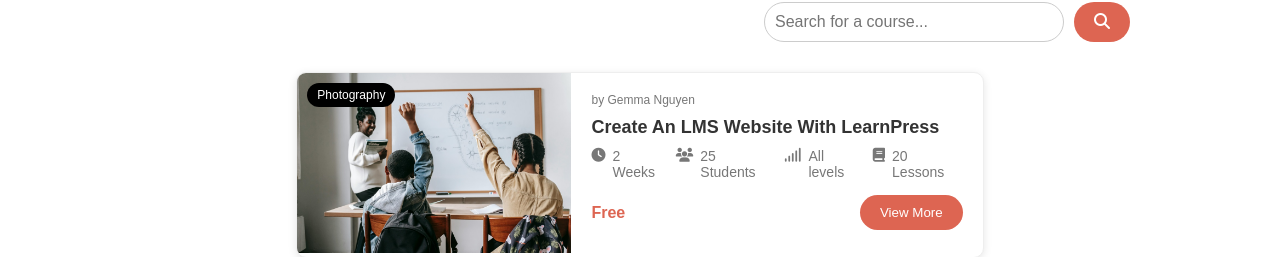
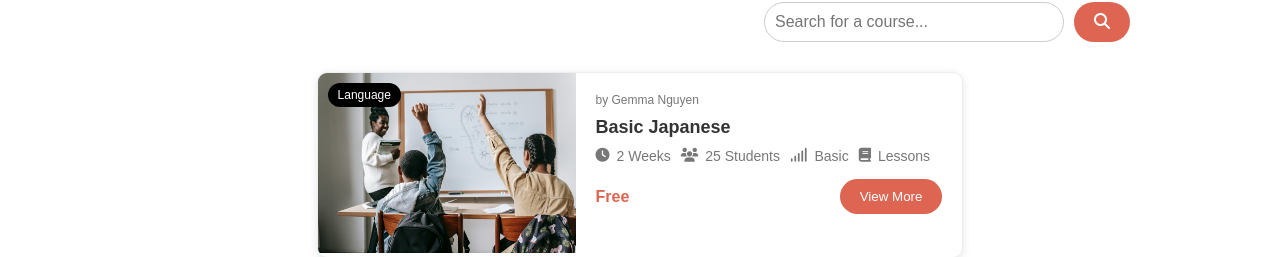
Before and after one commit to INFT6900-IT-Project/Wizer-app, a React (Create React App) app: page /courses in a window 1280 px wide. Shown: the part 165-422 px from the top of the page. Built offline with nearby package versions, Linux system fonts and the light colour scheme.

Commit message:
fix the courses

```diff
--- a/src/components/Pages/Courses.js
+++ b/src/components/Pages/Courses.js
@@ -13,12 +13,11 @@ function Courses() {
         {
             id: 1,
             image: courseImage1,
-            category: 'Photography',
-            title: 'Create An LMS Website With LearnPress',
+            category: 'Language',
+            title: 'Basic Japanese',
             duration: '2 Weeks',
             students: 25,
-            level: 'All levels',
-            lessons: 20,
+            level: 'Basic',
             price: 'Free',
         },
         {
@@ -29,7 +28,6 @@ function Courses() {
             duration: '2 Weeks',
             students: 30,
             level: 'All levels',
-            lessons: 20,
             price: 'Free',
         },
         {
@@ -40,7 +38,6 @@ function Courses() {
             duration: '2 Weeks',
             students: 33,
             level: 'All levels',
-            lessons: 20,
             price: 'Free',
         },
         {
@@ -51,7 +48,6 @@ function Courses() {
             duration: '3 Weeks',
             students: 45,
             level: 'Beginner',
-            lessons: 30,
             price: 'Free',
         },
         {
@@ -62,7 +58,6 @@ function Courses() {
             duration: '4 Weeks',
             students: 26,
             level: 'Advanced',
-            lessons: 40,
             price: 'Free',
         },
     ]);
```
